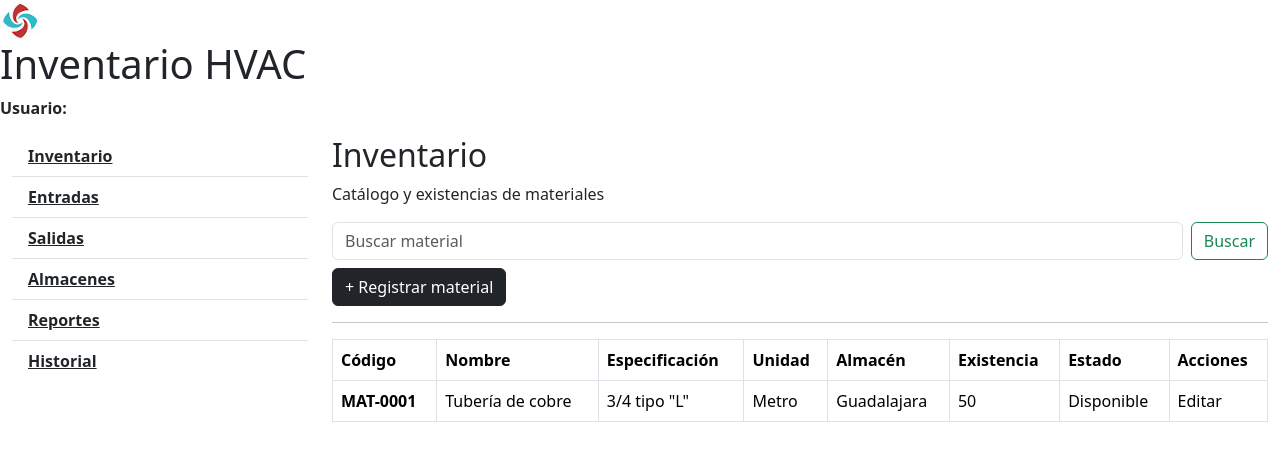
After one commit to Tony-D21/hvac-inventory, a Flask app: page /inventario in a window 1280 px wide. The commit adds this page. Shown: the top 461 px of the page. Run offline with Flask 3, Linux system fonts and the light colour scheme.

Commit message:
Se agrego base.html para generalizar los estilos en todas las pestañas que creemos se creo la pestaña de inventario para cuando realizemos click en el dashboard, no lleve se creo la pestaña de nuevo_material para darle vida al boton de Registrar material

```diff
--- a/app/routes.py
+++ b/app/routes.py
@@ -5,3 +5,11 @@ main = Blueprint("main", __name__)#Aquí estás creando un blueprint llamado "ma
 @main.route("/")
 def home():
     return render_template("index.html")
+
+@main.route("/inventario")
+def inventario ():
+    return render_template("inventario.html")
+
+@main.route("/nuevo_material")
+def nuevo():
+    return render_template("nuevo_material.html")
--- /dev/null
+++ b/app/templates/base.html
@@ -0,0 +1,77 @@
+<!DOCTYPE html>
+<html lang="es">
+
+<head>
+    <meta charset="UTF-8">
+    <meta name="viewport" content="width=device-width, initial-scale=1.0">
+
+    <title>HVAC INVENTORY</title>
+
+    <link href="https://cdn.jsdelivr.net/npm/bootstrap@5.3.8/dist/css/bootstrap.min.css"
+          rel="stylesheet"
+          integrity="sha384-sRIl4kxILFvY47J16cr9ZwB07vP4J8+LH7qKQnuqkuIAvNWLzeN8tE5YBujZqJLB"
+          crossorigin="anonymous">
+</head>
+
+<body>
+
+    <header>
+        <a href="{{ url_for('main.home') }}">
+            <img src="{{ url_for('static', filename='img/logo-marvi.jpg') }}"
+                 alt="Logo de la empresa"
+                 width="40"
+                 height="auto">
+        </a>
+
+        <h1>Inventario HVAC</h1>
+
+        <p>
+            <strong>Usuario:</strong>
+        </p>
+    </header>
+
+    <main class="container-fluid">
+
+        <section class="row">
+
+            <section class="col-3">
+                <nav>
+                    <ul class="list-group list-group-flush">
+                        <li class="list-group-item fw-bold">
+                            <a href="{{ url_for('main.inventario') }}" class="text-dark">Inventario</a>
+                        </li>
+
+                        <li class="list-group-item fw-bold">
+                            <a href="/entradas" class="text-dark">Entradas</a>
+                        </li>
+
+                        <li class="list-group-item fw-bold">
+                            <a href="/salidas" class="text-dark">Salidas</a>
+                        </li>
+
+                        <li class="list-group-item fw-bold">
+                            <a href="/almacenes" class="text-dark">Almacenes</a>
+                        </li>
+
+                        <li class="list-group-item fw-bold">
+                            <a href="/reportes" class="text-dark">Reportes</a>
+                        </li>
+
+                        <li class="list-group-item fw-bold">
+                            <a href="/historial" class="text-dark">Historial</a>
+                        </li>
+                    </ul>
+                </nav>
+            </section>
+
+            <section class="col-9">
+                {% block content %}
+                {% endblock %}
+            </section>
+
+        </section>
+
+    </main>
+
+</body>
+</html>
--- /dev/null
+++ b/app/templates/inventario.html
@@ -0,0 +1,51 @@
+{% extends "base.html" %}
+
+{% block title %}Inventario{% endblock %}
+
+{% block content %}
+
+<section>
+    <h2>Inventario</h2>
+    <p>Catálogo y existencias de materiales</p>
+</section>
+
+<form class="d-flex" role="search"> <!--Creamos la barra de buscar, junto a su boton de buscar-->
+    <input class="form-control me-2" type="search" placeholder="Buscar material" aria-label="Search"/>
+    <button class="btn btn-outline-success" type="submit">Buscar</button>
+</form>
+
+<a href="{{url_for('main.nuevo')}}">
+    <button type="button" class="btn btn-dark mt-2"> + Registrar material</button>
+</a>
+
+<hr><!--Marca una linea divisoria(es diseño)-->
+
+<table class="table table-bordered">
+    <thead>
+        <tr>
+            <th scope="col">Código</th>
+            <th scope="col">Nombre</th>
+            <th scope="col">Especificación</th>
+            <th scope="col">Unidad</th>
+            <th scope="col">Almacén</th>
+            <th scope="col">Existencia</th>
+            <th scope="col">Estado</th>
+            <th scope="col">Acciones</th>
+        </tr>
+    </thead>
+    <tbody>
+        <tr>
+            <th scope="row">MAT-0001</th>
+            <td>Tubería de cobre</td>
+            <td>3/4 tipo "L"</td>
+            <td>Metro</td>
+            <td>Guadalajara</td>
+            <td>50</td>
+            <td>Disponible</td>
+            <td>Editar</td>
+        </tr>
+    </tbody>
+</table>
+
+
+{% endblock %}
--- /dev/null
+++ b/app/templates/nuevo_material.html
@@ -0,0 +1,3 @@
+{% extends "base.html" %}
+
+{% block title %}Registro de material{% endblock %}
```
Also changed, not shown: app/templates/index.html (+3 -84 lines).
